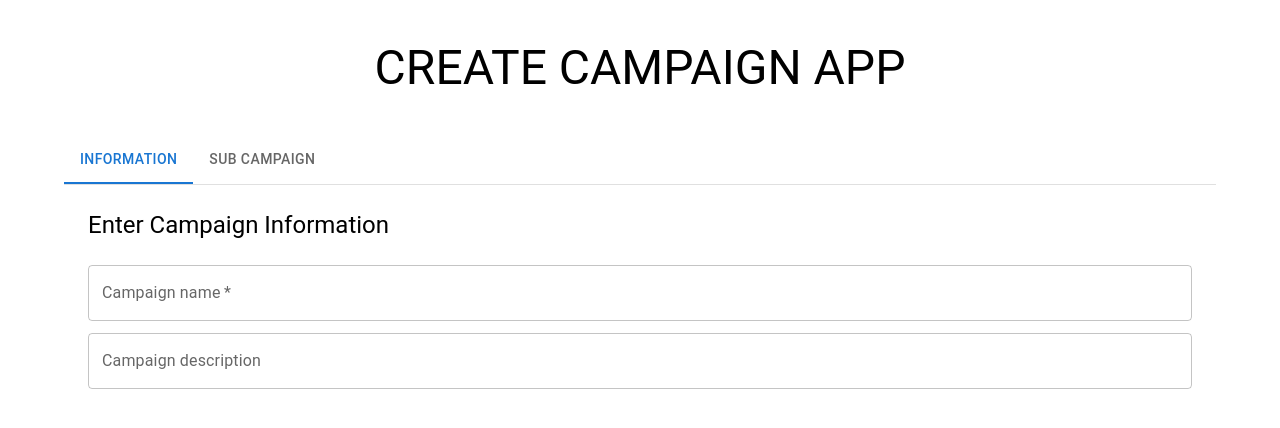
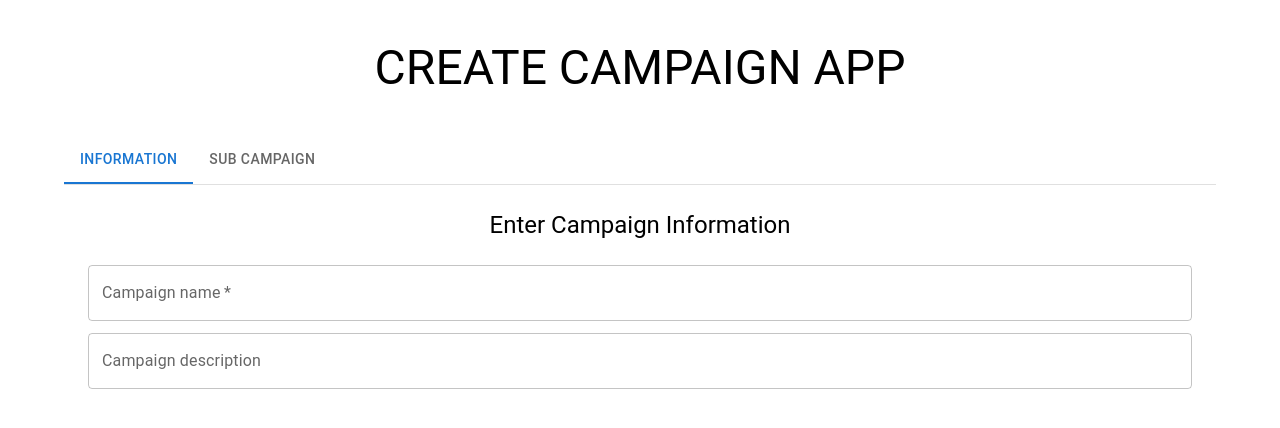
Before and after one commit to phuong23401/campaign-app, a React (Create React App) app: page / in a window 1280 px wide. Shown: the top 428 px of the page. Built offline with nearby package versions, Linux system fonts and the light colour scheme.

Commit message:
update code

```diff
--- a/src/pages/InformationForm.tsx
+++ b/src/pages/InformationForm.tsx
@@ -1,4 +1,5 @@
 import { useEffect, useState } from "react";
+import { FormControl } from "@mui/material";
 import Typography from "@mui/material/Typography";
 import TextField from "@mui/material/TextField";
 import { Information } from "../types/Campaign";
@@ -22,17 +23,16 @@ function InformationForm() {
 
   return (
     <div>
-      <Typography variant="h5" sx={{ marginBottom: 2 }}>
+      <Typography variant="h5" sx={{ marginBottom: 2 }} textAlign="center">
         Enter Campaign Information
       </Typography>
-      <form>
+      <FormControl fullWidth>
         <TextField
           id="name"
           label="Campaign name"
           variant="outlined"
           margin="dense"
           required
-          fullWidth
           value={name}
           onChange={(e) => setName(e.target.value)}
         />
@@ -41,11 +41,10 @@ function InformationForm() {
           label="Campaign description"
           variant="outlined"
           margin="dense"
-          fullWidth
           value={describe}
           onChange={(e) => setDescribe(e.target.value)}
         />
-      </form>
+      </FormControl>
     </div>
   );
 }
```
